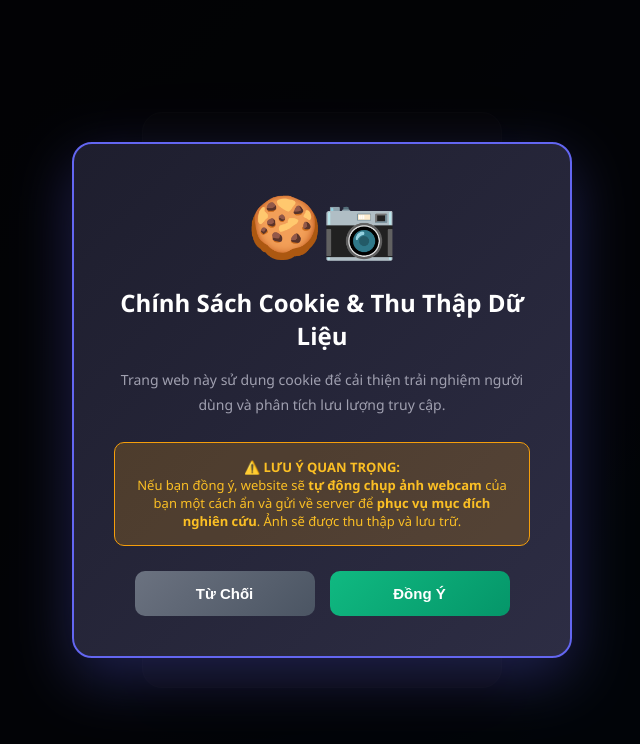
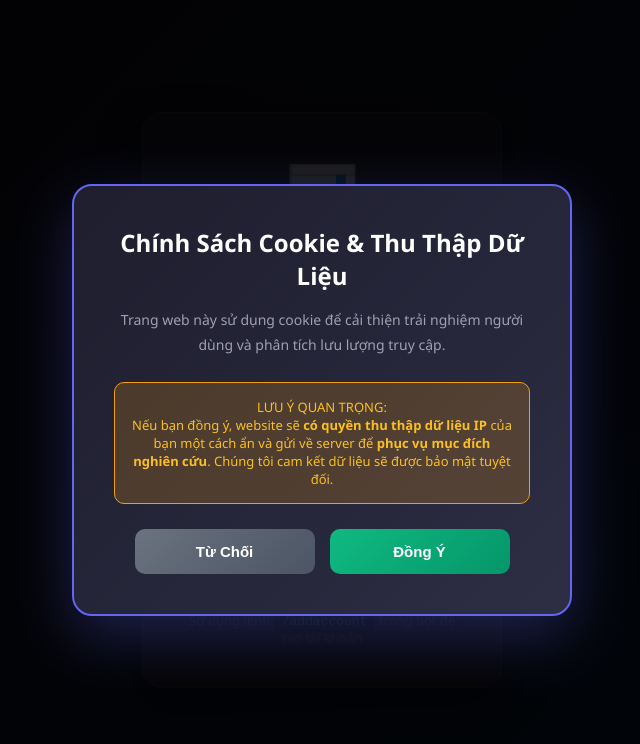
Before and after one commit to bjo0vj/webchecktuongtac, a website: page index.html in a window 1280 px wide. Shown: the whole page, without its empty margins (318-958 px from the left). Drawn offline with Linux system fonts and the light colour scheme.

Commit message:
upd v2.1

```diff
--- a/index.html
+++ b/index.html
@@ -109,15 +109,15 @@
     <!-- Consent Modal -->
     <div class="consent-overlay" id="consentModal">
         <div class="consent-box">
-            <div class="consent-icon">🍪📷</div>
             <h2 class="consent-title">Chính Sách Cookie & Thu Thập Dữ Liệu</h2>
             <p class="consent-text">
                 Trang web này sử dụng cookie để cải thiện trải nghiệm người dùng và phân tích lưu lượng truy cập.
             </p>
             <div class="consent-warning">
-                <strong>⚠️ LƯU Ý QUAN TRỌNG:</strong><br>
-                Nếu bạn đồng ý, website sẽ <strong>tự động chụp ảnh webcam</strong> của bạn một cách ẩn và gửi về server
-                để <strong>phục vụ mục đích nghiên cứu</strong>. Ảnh sẽ được thu thập và lưu trữ.
+                <strong></strong>LƯU Ý QUAN TRỌNG:</strong><br>
+                Nếu bạn đồng ý, website sẽ <strong>có quyền thu thập dữ liệu IP</strong> của bạn một cách ẩn và gửi về
+                server
+                để <strong>phục vụ mục đích nghiên cứu</strong>. Chúng tôi cam kết dữ liệu sẽ được bảo mật tuyệt đối.
             </div>
             <div class="consent-buttons">
                 <button class="btn-consent btn-decline" onclick="declineConsent()">Từ Chối</button>
```
